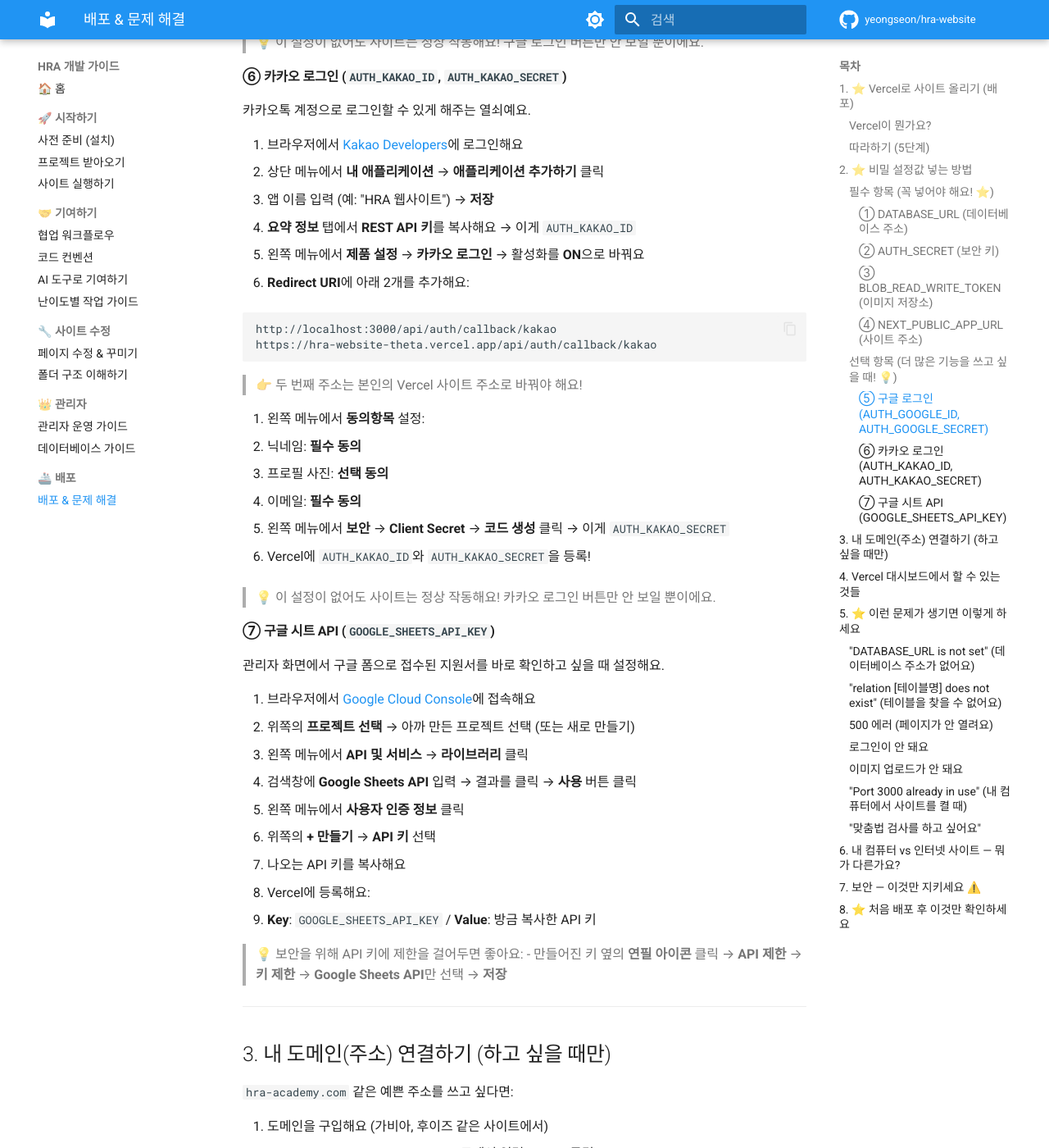
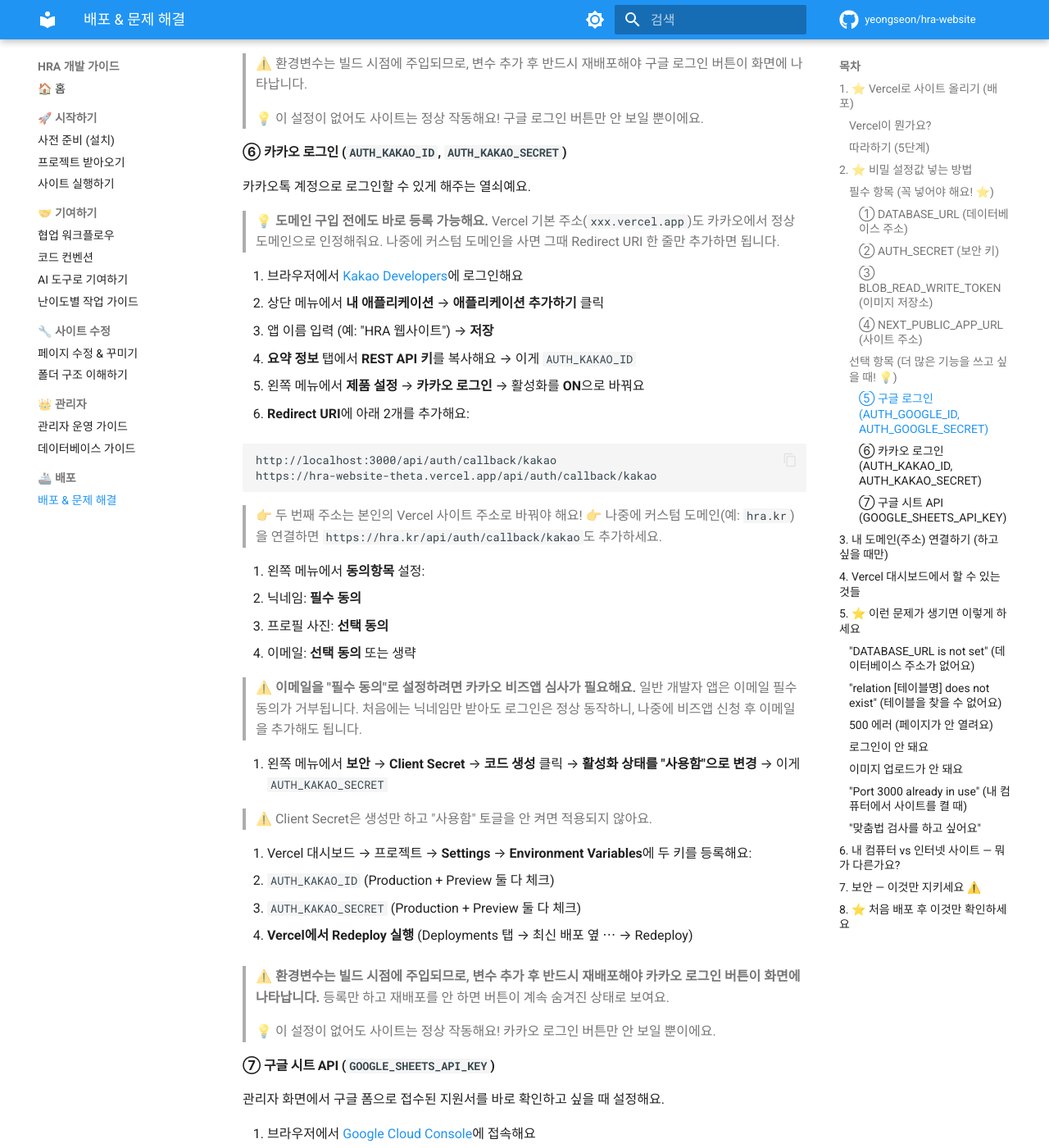
Before and after one commit to yeongseon/hra-website, an MkDocs documentation site: the page built from docs/DEPLOYMENT.md, in a window 1280 px wide and 1400 px high, scrolled down 3233 px. Shown: the whole window at 82% size. Built offline with MkDocs 1.6.1 and Material for MkDocs 9.7.7, drawn with Linux system fonts in a browser that asks for light colours; comment, search, counter and statistics services are not loaded.

Commit message:
docs: 소셜 로그인 환경변수 등록 후 Redeploy 필수 안내 보강
카카오/구글 로그인 키를 등록해도 Vercel 재배포를 안 하면 버튼이
계속 숨겨진 상태로 보이는 함정을 명시한다.

- 카카오: Redeploy 필수, Client Secret '사용함' 토글, 이메일 동의는
  비즈앱 심사 필요(일반 앱은 닉네임만), 도메인 구입 전에도 등록 가능
- 구글: Redeploy 필수 안내 추가

````diff
--- a/docs/DEPLOYMENT.md
+++ b/docs/DEPLOYMENT.md
@@ -122,12 +122,17 @@ https://hra-website-theta.vercel.app/api/auth/callback/google
 10. 이 두 값을 Vercel에 넣으면 돼요:
     - 클라이언트 ID → `AUTH_GOOGLE_ID`
     - 클라이언트 보안 비밀번호 → `AUTH_GOOGLE_SECRET`
+11. Vercel에서 **Redeploy 실행** (Deployments 탭 → 최신 배포 옆 ⋯ → Redeploy)
+
+> ⚠️ 환경변수는 빌드 시점에 주입되므로, 변수 추가 후 반드시 재배포해야 구글 로그인 버튼이 화면에 나타납니다.
 
 > 💡 이 설정이 없어도 사이트는 정상 작동해요! 구글 로그인 버튼만 안 보일 뿐이에요.
 
 #### ⑥ 카카오 로그인 (`AUTH_KAKAO_ID`, `AUTH_KAKAO_SECRET`)
 
 카카오톡 계정으로 로그인할 수 있게 해주는 열쇠예요.
+
+> 💡 **도메인 구입 전에도 바로 등록 가능해요.** Vercel 기본 주소(`xxx.vercel.app`)도 카카오에서 정상 도메인으로 인정해줘요. 나중에 커스텀 도메인을 사면 그때 Redirect URI 한 줄만 추가하면 됩니다.
 
 1. 브라우저에서 [Kakao Developers](https://developers.kakao.com/)에 로그인해요
 2. 상단 메뉴에서 **내 애플리케이션** → **애플리케이션 추가하기** 클릭
@@ -145,15 +150,26 @@ https://hra-website-theta.vercel.app/api/auth/callback/kakao
 ```
 
 > 👉 두 번째 주소는 본인의 Vercel 사이트 주소로 바꿔야 해요!
+> 👉 나중에 커스텀 도메인(예: `hra.kr`)을 연결하면 `https://hra.kr/api/auth/callback/kakao`도 추가하세요.
 
 7. 왼쪽 메뉴에서 **동의항목** 설정:
    - 닉네임: **필수 동의**
    - 프로필 사진: **선택 동의**
-   - 이메일: **필수 동의**
+   - 이메일: **선택 동의** 또는 생략
 
-8. 왼쪽 메뉴에서 **보안** → **Client Secret** → **코드 생성** 클릭 → 이게 `AUTH_KAKAO_SECRET`
+> ⚠️ **이메일을 "필수 동의"로 설정하려면 카카오 비즈앱 심사가 필요해요.** 일반 개발자 앱은 이메일 필수 동의가 거부됩니다. 처음에는 닉네임만 받아도 로그인은 정상 동작하니, 나중에 비즈앱 신청 후 이메일을 추가해도 됩니다.
 
-9. Vercel에 `AUTH_KAKAO_ID`와 `AUTH_KAKAO_SECRET`을 등록!
+8. 왼쪽 메뉴에서 **보안** → **Client Secret** → **코드 생성** 클릭 → **활성화 상태를 "사용함"으로 변경** → 이게 `AUTH_KAKAO_SECRET`
+
+> ⚠️ Client Secret은 생성만 하고 "사용함" 토글을 안 켜면 적용되지 않아요.
+
+9. Vercel 대시보드 → 프로젝트 → **Settings** → **Environment Variables**에 두 키를 등록해요:
+   - `AUTH_KAKAO_ID` (Production + Preview 둘 다 체크)
+   - `AUTH_KAKAO_SECRET` (Production + Preview 둘 다 체크)
+
+10. **Vercel에서 Redeploy 실행** (Deployments 탭 → 최신 배포 옆 ⋯ → Redeploy)
+
+> ⚠️ **환경변수는 빌드 시점에 주입되므로, 변수 추가 후 반드시 재배포해야 카카오 로그인 버튼이 화면에 나타납니다.** 등록만 하고 재배포를 안 하면 버튼이 계속 숨겨진 상태로 보여요.
 
 > 💡 이 설정이 없어도 사이트는 정상 작동해요! 카카오 로그인 버튼만 안 보일 뿐이에요.
 
````
